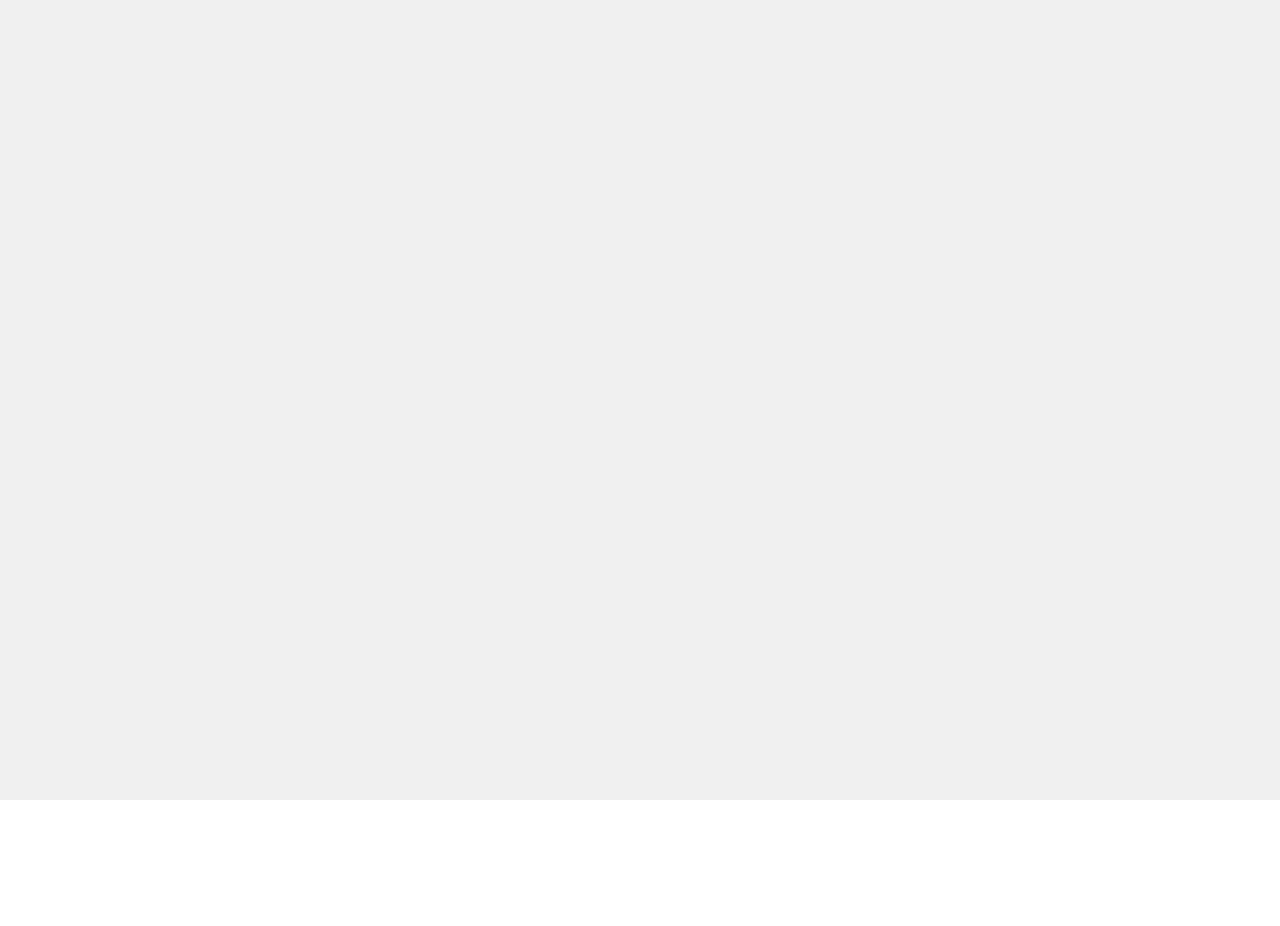
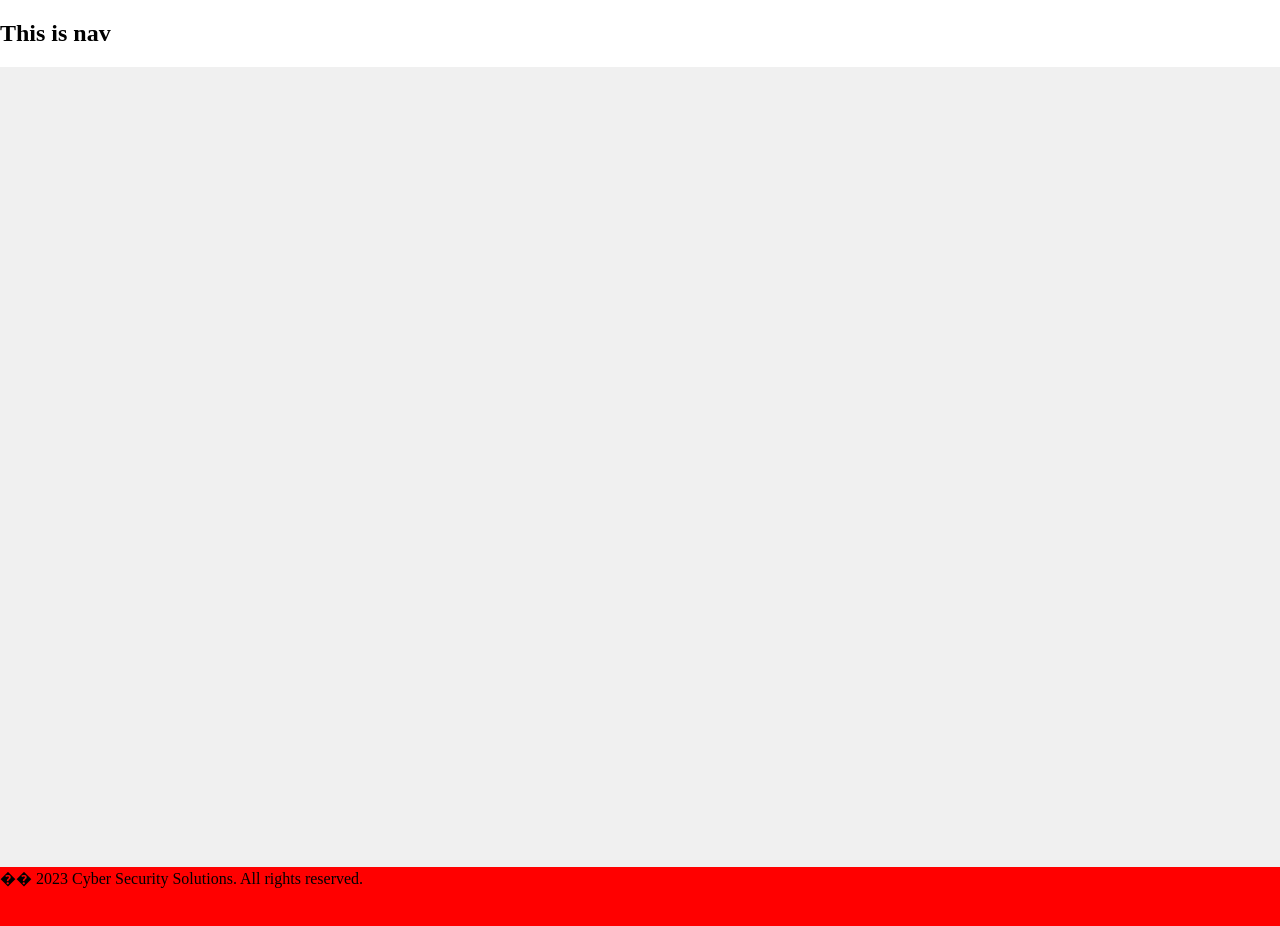
Before and after one commit to Ozodbek3/Cyber_Security, a React (Create React App) app: page / in a window 1280 px wide. Shown: the top 926 px of the page. Before the commit the page ends 800 px from the top, so only its background shows below. Built offline with nearby package versions, Linux system fonts and the light colour scheme.

Commit message:
we are start

```diff
--- /dev/null
+++ b/src/components/Footer/Footer.jsx
@@ -0,0 +1,21 @@
+import styled from "styled-components";
+
+
+
+const FooterDiv = styled.div`
+    position: relative;
+    bottom: 2%;
+    width: 100%;
+    height: 10%;
+    background-color: red;
+`
+
+const Footer = () => {
+  return (
+    <FooterDiv>
+      <p>�� 2023 Cyber Security Solutions. All rights reserved.</p>
+    </FooterDiv>
+  );
+};
+
+export default Footer;
--- a/src/components/Layout/BaseLayout.jsx
+++ b/src/components/Layout/BaseLayout.jsx
@@ -1,3 +1,5 @@
+import Footer from "../Footer/Footer";
+import Navbar from "../Navbar/Navbar";
 import styled from "styled-components";
 
 const Container = styled("div")`
@@ -15,7 +17,9 @@ const ChildrenComponent = styled("div")`
 const BaseLayout = ({ children, theme, toggleTheme }) => {
   return (
     <Container>
+      <Navbar></Navbar>
       <ChildrenComponent>{children}</ChildrenComponent>
+      <Footer></Footer>
     </Container>
   );
 };
--- /dev/null
+++ b/src/components/Navbar/Navbar.jsx
@@ -0,0 +1,12 @@
+
+
+
+const Navbar = () => {
+    return(
+        <nav>
+            <h1>This is nav</h1>
+        </nav>
+    )
+}
+
+export default Navbar;
--- a/src/containers/HomePage/HomeContainer.jsx
+++ b/src/containers/HomePage/HomeContainer.jsx
@@ -13,7 +13,9 @@ const Container = styled("div")`
 const HomeContainer = ({ theme }) => {
   const navigate = useNavigate();
 
-  return <Container></Container>;
+  return <Container>
+
+  </Container>;
 };
 
 export default HomeContainer;
```
